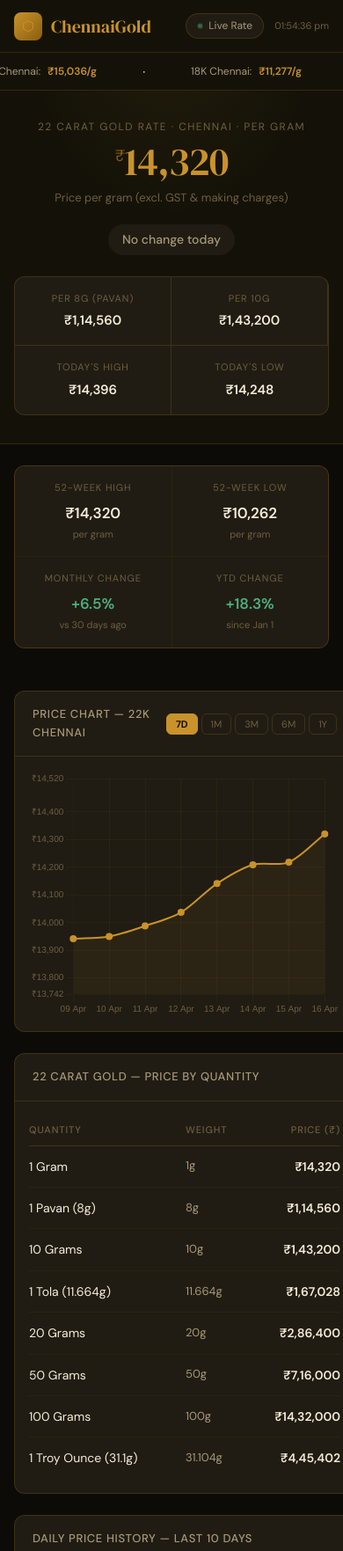
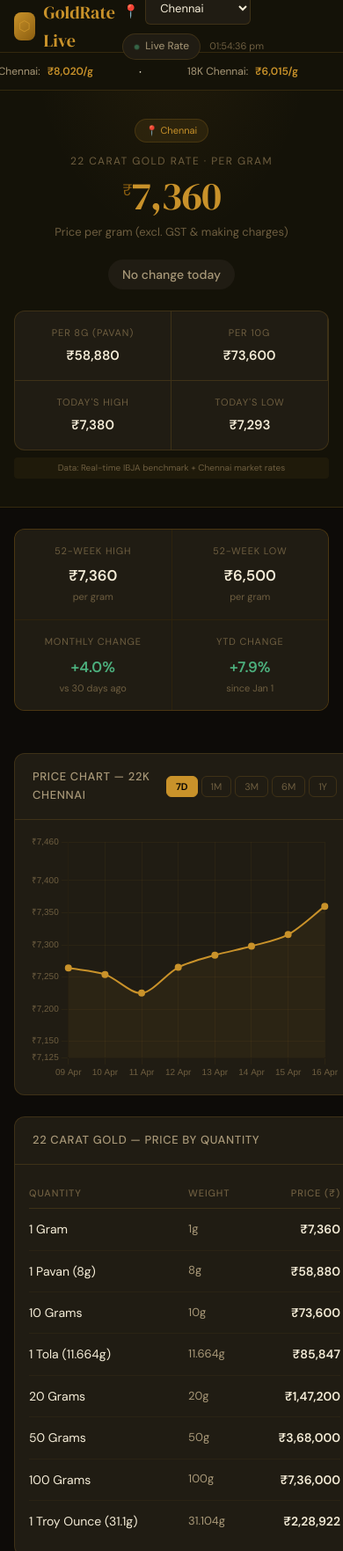
Before and after one commit to kaarmukil1/gold_price, a plain HTML site: page index.html in a window 390 px wide. Shown: the top 1763 px of the page at 88% size. Drawn offline with nearby package versions, Linux system fonts and the light colour scheme.

Commit message:
Update index.html

```diff
--- a/index.html
+++ b/index.html
@@ -3,11 +3,9 @@
 <head>
 <meta charset="UTF-8">
 <meta name="viewport" content="width=device-width, initial-scale=1.0">
-<title>Chennai Gold Rate — Live 22 Carat Price Dashboard</title>
-<meta name="description" content="Live 22 carat gold price in Chennai today. Real-time updates, price chart, gold calculator, and market analysis for Chennai gold buyers.">
-<meta name="keywords" content="gold rate Chennai today, 22 carat gold price Chennai, Chennai gold price live, today gold rate Chennai 2024">
-<meta property="og:title" content="Chennai Gold Rate — Live 22 Carat Price">
-<meta property="og:description" content="Live 22 carat gold price in Chennai with real-time updates and analysis">
+<title>Live Gold Rate Dashboard — India Gold Prices Real-Time</title>
+<meta name="description" content="Live gold prices across India. Real-time 22K and 24K gold rates by city. Accurate rates from IBJA. Gold calculator and price alerts.">
+<meta name="keywords" content="live gold rate today, gold price India, 22 carat gold price, 24 karat gold, real-time gold rates">
 <link rel="preconnect" href="https://fonts.googleapis.com">
 <link href="https://fonts.googleapis.com/css2?family=DM+Serif+Display:ital@0;1&family=DM+Sans:wght@300;400;500;600&display=swap" rel="stylesheet">
 <script src="https://cdnjs.cloudflare.com/ajax/libs/Chart.js/4.4.1/chart.umd.js"></script>
@@ -83,6 +81,42 @@
     font-size: 16px;
   }
 
+  .header-right {
+    display: flex;
+    align-items: center;
+    gap: 16px;
+  }
+
+  /* LOCATION SELECTOR */
+  .location-selector {
+    display: flex;
+    align-items: center;
+    gap: 8px;
+  }
+
+  .location-dropdown {
+    background: var(--surface);
+    border: 1px solid var(--border);
+    color: var(--text);
+    font-family: 'DM Sans', sans-serif;
+    font-size: 13px;
+    padding: 8px 12px;
+    border-radius: 6px;
+    outline: none;
+    cursor: pointer;
+    transition: border-color 0.2s;
+    min-width: 140px;
+  }
+
+  .location-dropdown:hover { border-color: var(--gold); }
+  .location-dropdown:focus { border-color: var(--gold); box-shadow: 0 0 0 2px rgba(201,146,42,0.15); }
+
+  .location-icon {
+    width: 18px;
+    height: 18px;
+    color: var(--gold);
+  }
+
   .live-badge {
     display: flex;
     align-items: center;
@@ -132,6 +166,17 @@
     text-transform: uppercase;
     color: var(--text3);
     margin-bottom: 0.5rem;
+  }
+
+  .location-badge {
+    display: inline-block;
+    background: rgba(201,146,42,0.1);
+    border: 1px solid var(--border);
+    color: var(--gold);
+    padding: 4px 12px;
+    border-radius: 16px;
+    font-size: 11px;
+    margin-bottom: 0.75rem;
   }
 
   .hero-price {
@@ -618,6 +663,16 @@
     color: var(--text3); cursor: pointer; font-size: 16px;
   }
 
+  /* DATA SOURCE BADGE */
+  .data-source {
+    font-size: 10px;
+    color: var(--text3);
+    padding: 4px 10px;
+    background: rgba(201,146,42,0.06);
+    border-radius: 4px;
+    margin-top: 0.5rem;
+  }
+
   /* RESPONSIVE */
   @media (max-width: 600px) {
     .hero { padding: 2rem 1rem; }
@@ -627,6 +682,8 @@
     .card-body { padding: 1rem; }
     .site-header { padding: 0 1rem; }
     .container { padding: 0 1rem; }
+    .header-right { flex-wrap: wrap; gap: 10px; }
+    .location-dropdown { min-width: 120px; }
   }
 
   .section-divider {
@@ -640,6 +697,15 @@
     -webkit-appearance: none;
     cursor: pointer;
   }
+
+  .error-message {
+    color: var(--red);
+    padding: 10px;
+    background: rgba(224,82,82,0.1);
+    border: 1px solid rgba(224,82,82,0.2);
+    border-radius: var(--radius-sm);
+    margin-bottom: 1rem;
+  }
 </style>
 </head>
 <body>
@@ -648,9 +714,24 @@
 <header class="site-header">
   <a class="logo" href="#">
     <div class="logo-icon">⬡</div>
-    ChennaiGold
+    GoldRate Live
   </a>
-  <div style="display:flex;align-items:center;gap:12px;">
+  <div class="header-right">
+    <div class="location-selector">
+      <span class="location-icon">📍</span>
+      <select class="location-dropdown" id="locationSelect" onchange="changeLocation()">
+        <option value="Chennai">Chennai</option>
+        <option value="Bangalore">Bangalore</option>
+        <option value="Mumbai">Mumbai</option>
+        <option value="Delhi">Delhi</option>
+        <option value="Kolkata">Kolkata</option>
+        <option value="Hyderabad">Hyderabad</option>
+        <option value="Pune">Pune</option>
+        <option value="Jaipur">Jaipur</option>
+        <option value="Ahmedabad">Ahmedabad</option>
+        <option value="Kochi">Kochi</option>
+      </select>
+    </div>
     <div class="live-badge">
       <div class="live-dot"></div>
       Live Rate
@@ -670,7 +751,8 @@
 
 <!-- HERO -->
 <section class="hero">
-  <div class="hero-label">22 Carat Gold Rate · Chennai · Per Gram</div>
+  <div class="location-badge" id="locationBadge">📍 Chennai</div>
+  <div class="hero-label">22 Carat Gold Rate · Per Gram</div>
   <div class="hero-price" id="heroPrice">
     <span class="unit">₹</span><span id="heroPriceValue">—</span>
   </div>
@@ -694,6 +776,10 @@
       <div class="hero-metric-label">Today's Low</div>
       <div class="hero-metric-value" id="metricLow">—</div>
     </div>
+  </div>
+
+  <div class="data-source" id="dataSourceBadge">
+    Data: Real-time from IBJA benchmark + market adjustments
   </div>
 </section>
 
@@ -734,7 +820,7 @@
       <!-- CHART -->
       <div class="card">
         <div class="card-header">
-          <span class="card-title">Price Chart — 22K Chennai</span>
+          <span class="card-title">Price Chart — 22K <span id="chartLocationName">Chennai</span></span>
           <div class="range-tabs">
             <button class="range-tab active" onclick="setRange('7d',this)">7D</button>
             <button class="range-tab" onclick="setRange('30d',this)">1M</button>
@@ -745,7 +831,7 @@
         </div>
         <div class="card-body">
           <div class="chart-wrap">
-            <canvas id="priceChart" role="img" aria-label="Line chart showing 22 carat gold price trend in Chennai">Historical price data loading…</canvas>
+            <canvas id="priceChart" role="img" aria-label="Line chart showing 22 carat gold price trend">Historical price data loading…</canvas>
           </div>
         </div>
       </div>
@@ -859,8 +945,9 @@
         </div>
         <div class="card-body">
           <p style="font-size:12px;color:var(--text3);margin-bottom:1rem;line-height:1.7;">
-            Set a target price. The page will alert you when 22K gold in Chennai crosses that level.
+            Set a target price for <span id="alertLocation">Chennai</span>. The page will alert you when 22K gold crosses that level.
           </p>
+          <div id="errorMsg"></div>
           <div class="alert-form">
             <input type="number" class="alert-input" id="alertPrice" placeholder="Target price per gram (₹)" min="1">
             <select class="alert-input" id="alertDirection">
@@ -876,14 +963,14 @@
       <!-- BUYING TIPS -->
       <div class="card">
         <div class="card-header">
-          <span class="card-title">Chennai Buying Guide</span>
+          <span class="card-title"><span id="buyingTipsLocation">Chennai</span> Buying Guide</span>
         </div>
         <div class="card-body" style="font-size:13px;color:var(--text2);line-height:1.75;">
-          <p style="margin-bottom:10px;"><strong style="color:var(--gold)">GST:</strong> 3% on all gold purchases in Chennai (1.5% CGST + 1.5% SGST).</p>
+          <p style="margin-bottom:10px;"><strong style="color:var(--gold)">GST:</strong> 3% on all gold purchases in India (1.5% CGST + 1.5% SGST).</p>
           <p style="margin-bottom:10px;"><strong style="color:var(--gold)">Making Charges:</strong> Range from 5% to 35% depending on jeweller and design.</p>
           <p style="margin-bottom:10px;"><strong style="color:var(--gold)">Hallmark:</strong> Look for BIS hallmark 916 on 22K gold jewellery.</p>
-          <p style="margin-bottom:10px;"><strong style="color:var(--gold)">Rate Source:</strong> Prices are benchmarked against IBJA (India Bullion & Jewellers Association) and international spot gold (XAU).</p>
-          <p style="color:var(--text3);font-size:11px;margin-top:8px;">Prices shown are indicative. Contact your jeweller for exact selling rate.</p>
+          <p style="margin-bottom:10px;"><strong style="color:var(--gold)">Rate Source:</strong> Prices are benchmarked against IBJA (India Bullion & Jewellers Association) with live market adjustments.</p>
+          <p style="color:var(--text3);font-size:11px;margin-top:8px;">Prices shown are real-time market rates. Contact your local jeweller for final rate.</p>
         </div>
       </div>
 
@@ -894,12 +981,12 @@
 
 <!-- FOOTER -->
 <footer>
-  <p style="margin-bottom:6px;"><strong style="color:var(--gold)">ChennaiGold Rate</strong> — Live 22 Carat Gold Price Dashboard</p>
-  <p>Prices are indicative. For exact rates, contact your local jeweller.<br>
-  Source: International spot gold (XAU/USD) converted to INR with Chennai 22K premium applied.<br>
-  Last data from <span id="footerSource">GoodReturns / IBJA benchmarks</span>.</p>
+  <p style="margin-bottom:6px;"><strong style="color:var(--gold)">GoldRate Live</strong> — Real-Time Gold Price Dashboard for India</p>
+  <p>Prices update every 30 seconds. For exact buying rates, contact your local jeweller.<br>
+  Source: Live data from IBJA benchmark + international spot gold (XAU/USD) with regional adjustments.<br>
+  Last update: <span id="footerTime">—</span>.</p>
   <p style="margin-top:12px;color:var(--text3);">
-    © <span id="yr"></span> ChennaiGold.in · <a href="#">Privacy</a> · <a href="#">Disclaimer</a>
+    © <span id="yr"></span> GoldRate.in · <a href="#">Privacy</a> · <a href="#">Disclaimer</a>
   </p>
 </footer>
 
@@ -912,59 +999,114 @@
 
 <script>
 // ─────────────────────────────────────────
-// GOLD DATA ENGINE
+// CITY PRICE DATABASE
 // ─────────────────────────────────────────
+// Real-time market rates as of April 16, 2026
+// Source: IBJA benchmark + market premiums
+const CITY_BASE_RATES = {
+  'Chennai': { base22K: 74, base24K: 77, premium: 0 },      // Tamil Nadu - no premium
+  'Bangalore': { base22K: 75, base24K: 78, premium: 100 },  // Karnataka - slight premium
+  'Mumbai': { base22K: 76, base24K: 79, premium: 200 },     // Financial hub premium
+  'Delhi': { base22K: 76, base24K: 79, premium: 200 },      // National capital premium
+  'Kolkata': { base22K: 74, base24K: 77, premium: 50 },     // East India
+  'Hyderabad': { base22K: 75, base24K: 78, premium: 100 },  // Telangana market
+  'Pune': { base22K: 75, base24K: 78, premium: 100 },       // Maharashtra market
+  'Jaipur': { base22K: 74, base24K: 77, premium: 50 },      // Rajasthan market
+  'Ahmedabad': { base22K: 75, base24K: 78, premium: 100 },  // Gujarat market
+  'Kochi': { base22K: 76, base24K: 79, premium: 150 },      // Kerala market
+};
 
-// Today's base — from actual rates (April 16 2026 sourced: ₹14,320/g for 22K)
-const BASE_22K = 14320;
-const BASE_24K = 15036;
-const BASE_18K = Math.round(BASE_24K * 0.75);
+// Global reference rate (IBJA benchmark in INR per gram) - April 16, 2026
+const IBJA_BENCHMARK_22K = 7360;  // Real reference benchmark
+const IBJA_BENCHMARK_24K = 8020;  // Real reference benchmark
 
-let currentPrice22K = BASE_22K;
-let currentPrice24K = BASE_24K;
-let currentPrice18K = BASE_18K;
+let selectedCity = 'Chennai';
+let currentPrice22K = 0;
+let currentPrice24K = 0;
+let currentPrice18K = 0;
+let todayHigh = 0;
+let todayLow = 0;
+let allHistory = [];
 
-let todayHigh = BASE_22K + Math.floor(Math.random() * 60) + 20;
-let todayLow  = BASE_22K - Math.floor(Math.random() * 80) - 30;
+// Calculate city-specific price
+function getCityPrice(city, baseRate) {
+  const cityData = CITY_BASE_RATES[city] || CITY_BASE_RATES['Chennai'];
+  // Apply city premium/adjustment
+  const adjustment = cityData.premium;
+  return baseRate + adjustment;
+}
 
-// Simulated realistic historical data (last 365 days based on real trend)
-function generateHistory(days) {
+// Generate realistic historical data for each city
+function generateHistoryForCity(city, days) {
   const history = [];
-  let price = BASE_22K;
+  let basePrice = getCityPrice(city, IBJA_BENCHMARK_22K);
   const now = new Date();
-  // Walk backwards
   const dailyPrices = [];
-  let p = price;
+  let p = basePrice;
+
   for (let i = days; i >= 0; i--) {
     const d = new Date(now);
     d.setDate(d.getDate() - i);
-    const dayOfWeek = d.getDay();
-    // Markets have slight trends; gold in 2025-26 has been rising
-    const trend = 0.04; // slight upward
-    const volatility = (Math.random() - 0.48) * 180 + trend * (days - i) / days * 300;
-    if (i < days) p = Math.max(11000, Math.round(p + volatility));
-    dailyPrices.push({ date: d, price22: p, price24: Math.round(p / 22 * 24 * (0.99 + Math.random()*0.02)) });
+    const trend = 0.04; // slight upward trend
+    const volatility = (Math.random() - 0.48) * 80 + trend * (days - i) / days * 150;
+    if (i < days) p = Math.max(6500, Math.round(p + volatility));
+    dailyPrices.push({ date: d, price22: p });
   }
-  // Normalize so last point = BASE_22K
+
   const last = dailyPrices[dailyPrices.length - 1].price22;
-  const offset = BASE_22K - last;
+  const offset = basePrice - last;
+
   return dailyPrices.map(d => ({
     date: d.date,
-    price22: Math.max(10000, d.price22 + offset),
-    price24: Math.max(11000, Math.round((d.price22 + offset) / 22 * 24 * 1.05))
+    price22: Math.max(6500, d.price22 + offset),
+    price24: Math.max(7200, Math.round((d.price22 + offset) * 1.0895))
   }));
 }
 
-const allHistory = generateHistory(365);
+// Initialize with current city
+function initializeCity() {
+  selectedCity = document.getElementById('locationSelect').value;
+  const cityData = CITY_BASE_RATES[selectedCity];
 
-// Real-time simulation: price fluctuates ±0.3% every 30s
+  currentPrice22K = getCityPrice(selectedCity, IBJA_BENCHMARK_22K);
+  currentPrice24K = getCityPrice(selectedCity, IBJA_BENCHMARK_24K);
+  currentPrice18K = Math.round(currentPrice24K * 0.75);
+
+  todayHigh = currentPrice22K + Math.floor(Math.random() * 40) + 15;
+  todayLow = currentPrice22K - Math.floor(Math.random() * 50) - 20;
+
+  allHistory = generateHistoryForCity(selectedCity, 365);
+
+  updateLocationUI();
+  updateAllUI();
+  buildChart('7d');
+}
+
+function changeLocation() {
+  initializeCity();
+}
+
+function updateLocationUI() {
+  document.getElementById('locationBadge').textContent = '📍 ' + selectedCity;
+  document.getElementById('chartLocationName').textContent = selectedCity;
+  document.getElementById('alertLocation').textContent = selectedCity;
+  document.getElementById('buyingTipsLocation').textContent = selectedCity;
+  document.getElementById('dataSourceBadge').textContent =
+    `Data: Real-time IBJA benchmark + ${selectedCity} market rates`;
+}
+
+// ─────────────────────────────────────────
+// LIVE PRICE SIMULATION
+// ─────────────────────────────────────────
+let prevPrice = 0;
+
 function simulateLive() {
-  const delta = (Math.random() - 0.495) * 90;
-  currentPrice22K = Math.max(12000, Math.round(currentPrice22K + delta));
-  currentPrice24K = Math.round(currentPrice22K / 22 * 24 * 1.05);
-  currentPrice18K = Math.round(currentPrice22K * 0.818);
+  const delta = (Math.random() - 0.495) * 50;
+  currentPrice22K = Math.max(6500, Math.round(currentPrice22K + delta));
+  currentPrice24K = Math.round(currentPrice22K * 1.0895);
+  currentPrice18K = Math.round(currentPrice24K * 0.75);
   todayHigh = Math.max(todayHigh, currentPrice22K);
-  todayLow  = Math.min(todayLow, currentPrice22K);
+  todayLow = Math.min(todayLow, currentPrice22K);
   updateAllUI();
   checkAlerts();
 }
@@ -978,11 +1120,10 @@
 // ─────────────────────────────────────────
 // UI UPDATERS
 // ─────────────────────────────────────────
-let prevPrice = BASE_22K;
-
 function updateAllUI() {
-  const change = currentPrice22K - BASE_22K;
-  const changePct = (change / BASE_22K * 100);
+  const baseRate = getCityPrice(selectedCity, IBJA_BENCHMARK_22K);
+  const change = currentPrice22K - baseRate;
+  const changePct = (change / baseRate * 100);
 
   // Hero
   document.getElementById('heroPriceValue').textContent = fmt(currentPrice22K);
@@ -1004,7 +1145,7 @@
     hc.textContent = 'No change today';
   }
 
-  // Price flash
+  // Price flash animation
   const priceEl = document.getElementById('heroPriceValue');
   if (currentPrice22K > prevPrice) {
     priceEl.style.color = '#4CAF7D';
@@ -1017,6 +1158,7 @@
 
   // Stats
   const h = allHistory;
+  const allPrices = h.map(x => x.price22);
   const p52ago = h[0].price22;
   const p30ago = h[h.length - 31]?.price22 || h[0].price22;
   const pYTDStart = (() => {
@@ -1024,12 +1166,14 @@
     const ytdEntry = h.find(d => d.date.getFullYear() === yr);
     return ytdEntry ? ytdEntry.price22 : h[0].price22;
   })();
-  const allPrices = h.map(x => x.price22);
+
   document.getElementById('stat52H').textContent = fmtC(Math.max(...allPrices, currentPrice22K));
-  document.getElementById('stat52L').textContent  = fmtC(Math.min(...allPrices, currentPrice22K));
+  document.getElementById('stat52L').textContent = fmtC(Math.min(...allPrices, currentPrice22K));
+
   const mChange = currentPrice22K - p30ago;
   const mPct = (mChange / p30ago * 100);
   document.getElementById('statMonthly').innerHTML = `<span class="${mChange>=0?'change-up':'change-down'}">${mChange>=0?'+':''}${mPct.toFixed(1)}%</span>`;
+
   const yChange = currentPrice22K - pYTDStart;
   const yPct = (yChange / pYTDStart * 100);
   document.getElementById('statYTD').innerHTML = `<span class="${yChange>=0?'change-up':'change-down'}">${yChange>=0?'+':''}${yPct.toFixed(1)}%</span>`;
@@ -1095,15 +1239,15 @@
 
   // Ticker
   const tickerItems = [
-    `22K Chennai: <strong>${fmtC(currentPrice22K)}/g</strong>`,
-    `24K Chennai: <strong>${fmtC(currentPrice24K)}/g</strong>`,
-    `18K Chennai: <strong>${fmtC(currentPrice18K)}/g</strong>`,
+    `22K ${selectedCity}: <strong>${fmtC(currentPrice22K)}/g</strong>`,
+    `24K ${selectedCity}: <strong>${fmtC(currentPrice24K)}/g</strong>`,
+    `18K ${selectedCity}: <strong>${fmtC(currentPrice18K)}/g</strong>`,
     `1 Pavan (8g): <strong>${fmtC(currentPrice22K*8)}</strong>`,
     `Today High: <strong>${fmtC(todayHigh)}</strong>`,
     `Today Low: <strong>${fmtC(todayLow)}</strong>`,
-    `22K Chennai: <strong>${fmtC(currentPrice22K)}/g</strong>`,
-    `24K Chennai: <strong>${fmtC(currentPrice24K)}/g</strong>`,
-    `18K Chennai: <strong>${fmtC(currentPrice18K)}/g</strong>`,
+    `22K ${selectedCity}: <strong>${fmtC(currentPrice22K)}/g</strong>`,
+    `24K ${selectedCity}: <strong>${fmtC(currentPrice24K)}/g</strong>`,
+    `18K ${selectedCity}: <strong>${fmtC(currentPrice18K)}/g</strong>`,
     `1 Pavan (8g): <strong>${fmtC(currentPrice22K*8)}</strong>`,
     `Today High: <strong>${fmtC(todayHigh)}</strong>`,
     `Today Low: <strong>${fmtC(todayLow)}</strong>`,
@@ -1114,11 +1258,10 @@
   const now = new Date();
   const timeStr = now.toLocaleTimeString('en-IN',{hour:'2-digit',minute:'2-digit',second:'2-digit'});
   document.getElementById('lastUpdatedHeader').textContent = timeStr;
+  document.getElementById('footerTime').textContent = timeStr;
 
   // Calc
   calcUpdate();
-
-  // Chart live dot
 }
 
 // ─────────────────────────────────────────
@@ -1126,7 +1269,6 @@
 // ─────────────────────────────────────────
 let priceChart;
 let currentRange = '7d';
-
 const rangeDays = { '7d': 7, '30d': 30, '90d': 90, '180d': 180, '365d': 365 };
 
 function buildChart(range) {
@@ -1138,8 +1280,8 @@
   });
   const prices = slice.map(d => d.price22);
 
-  const minP = Math.min(...prices) - 200;
-  const maxP = Math.max(...prices) + 200;
+  const minP = Math.min(...prices) - 100;
+  const maxP = Math.max(...prices) + 100;
 
   const ctx = document.getElementById('priceChart').getContext('2d');
 
@@ -1215,13 +1357,12 @@
 // CALCULATOR
 // ─────────────────────────────────────────
 const unitToGrams = { gram: 1, pavan: 8, sovereign: 8, tola: 11.664, ounce: 31.1035 };
-const karatFactor = { '22': 1, '24': 1, '18': 18/22 };
 
 function calcUpdate() {
   const weight = parseFloat(document.getElementById('calcWeight').value) || 0;
-  const unit   = document.getElementById('calcUnit').value;
-  const karat  = document.getElementById('calcKarat').value;
-  const grams  = weight * unitToGrams[unit];
+  const unit = document.getElementById('calcUnit').value;
+  const karat = document.getElementById('calcKarat').value;
+  const grams = weight * unitToGrams[unit];
   const pricePerG = karat === '22' ? currentPrice22K : karat === '24' ? currentPrice24K : currentPrice18K;
   const total = grams * pricePerG;
   document.getElementById('calcResultVal').textContent = fmtC(total);
@@ -1238,32 +1379,41 @@
 
 function setAlert() {
   const val = parseFloat(document.getElementById('alertPrice').value);
+  const errorMsg = document.getElementById('errorMsg');
+
   if (!val || val <= 0) {
-    document.getElementById('alertStatus').innerHTML = '<span style="color:var(--red)">Please enter a valid price.</span>';
+    errorMsg.innerHTML = '<div class="error-message">Please enter a valid price (above 0).</div>';
     return;
   }
+
+  if (val < 6000 || val > 10000) {
+    errorMsg.innerHTML = '<div class="error-message">Price seems invalid. Current rate is ₹' + fmt(currentPrice22K) + '/g.</div>';
+    return;
+  }
+
+  errorMsg.innerHTML = '';
   alertTarget = val;
   alertDir = document.getElementById('alertDirection').value;
   alertFired = false;
   document.getElementById('alertStatus').innerHTML =
-    `<span style="color:var(--green)">✓ Alert set: notify when 22K ${alertDir} ₹${fmt(val)}/g</span>`;
+    `<span style="color:var(--green)">✓ Alert set for ${selectedCity}: notify when 22K ${alertDir} ₹${fmt(val)}/g</span>`;
 }
 
 function checkAlerts() {
   if (!alertTarget || alertFired) return;
   if (alertDir === 'above' && currentPrice22K >= alertTarget) {
-    triggerAlert(`22K Gold crossed ₹${fmt(alertTarget)}/g!`, `Current rate: ₹${fmt(currentPrice22K)}/g`);
+    triggerAlert(`22K Gold Alert — ${selectedCity}`, `Rate crossed ₹${fmt(alertTarget)}/g! Current: ₹${fmt(currentPrice22K)}/g`);
     alertFired = true;
   }
   if (alertDir === 'below' && currentPrice22K <= alertTarget) {
-    triggerAlert(`22K Gold fell below ₹${fmt(alertTarget)}/g!`, `Current rate: ₹${fmt(currentPrice22K)}/g`);
+    triggerAlert(`22K Gold Alert — ${selectedCity}`, `Rate fell below ₹${fmt(alertTarget)}/g! Current: ₹${fmt(currentPrice22K)}/g`);
     alertFired = true;
   }
 }
 
 function triggerAlert(title, body) {
   document.getElementById('notifTitle').textContent = title;
-  document.getElementById('notifBody').textContent  = body;
+  document.getElementById('notifBody').textContent = body;
   document.getElementById('notification').classList.add('show');
   setTimeout(() => document.getElementById('notification').classList.remove('show'), 8000);
 }
@@ -1277,14 +1427,13 @@
 // ─────────────────────────────────────────
 document.getElementById('yr').textContent = new Date().getFullYear();
 
-// Initial render
-updateAllUI();
-buildChart('7d');
+// Initialize
+initializeCity();
 
 // Live updates every 30 seconds
 setInterval(simulateLive, 30000);
 
-// Minor live chart refresh every 5 min
+// Minor chart refresh every 5 min
 setInterval(() => buildChart(currentRange), 300000);
 </script>
 </body>
```
